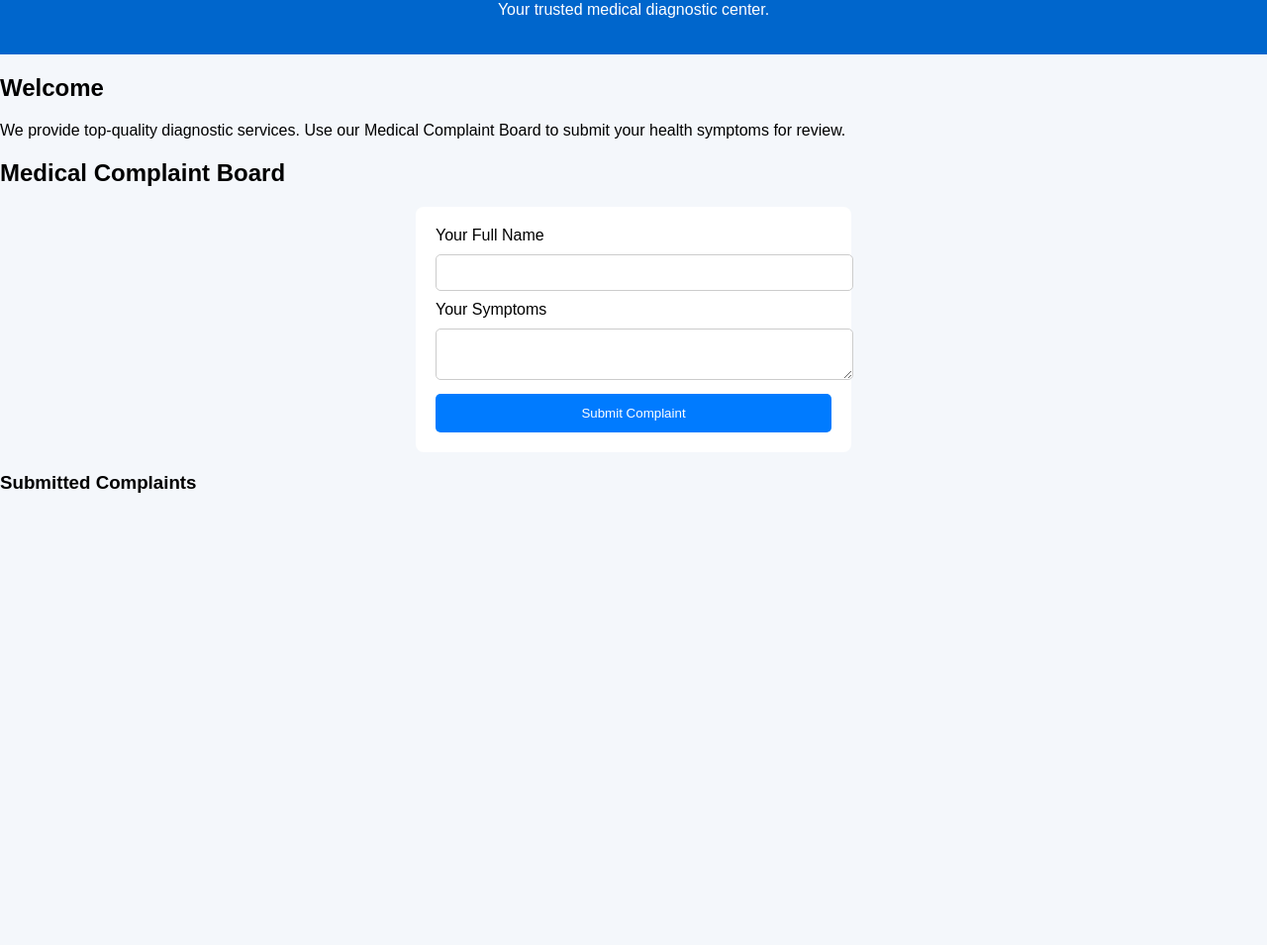
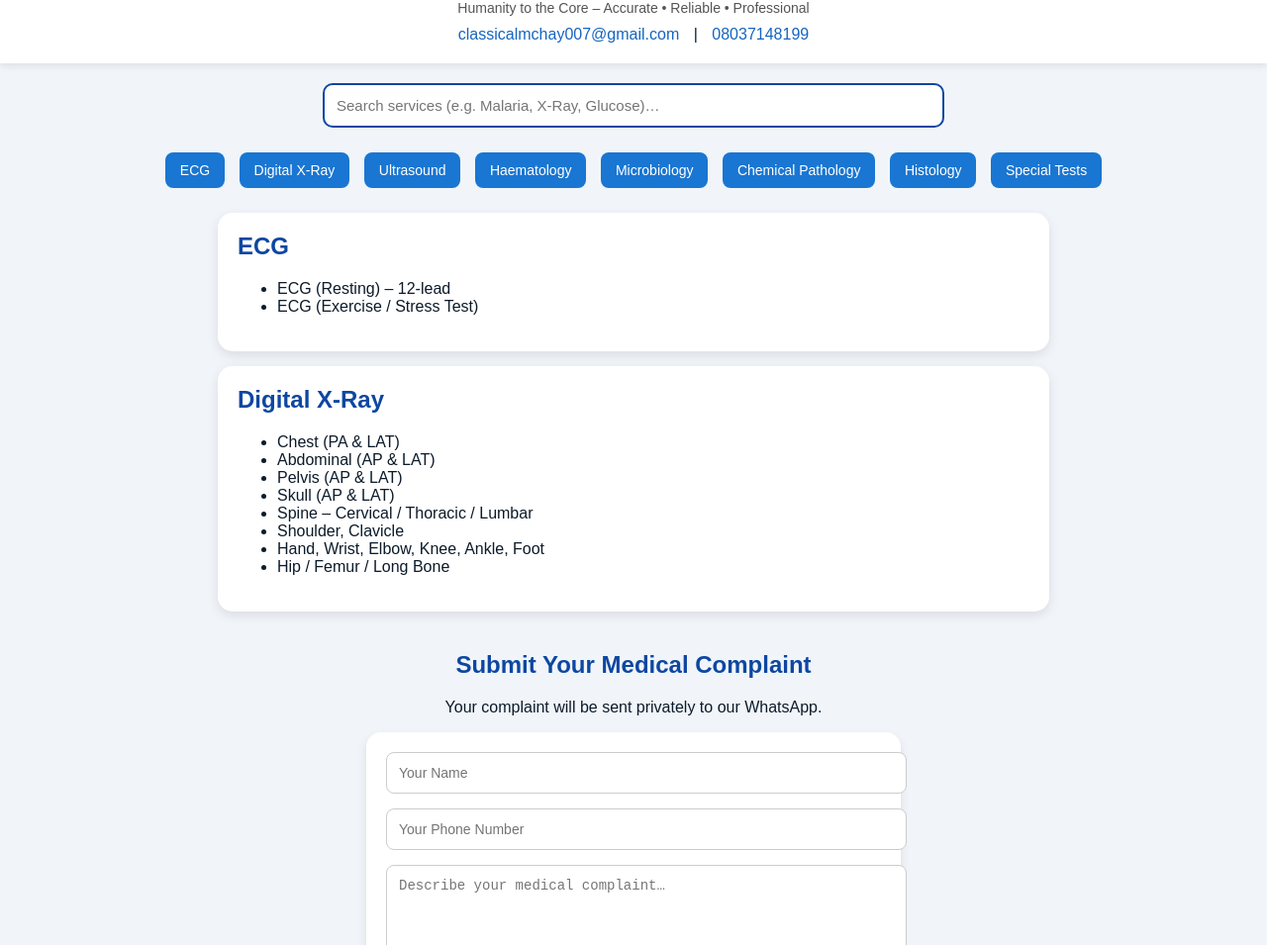
Before and after one commit to silentsoul00/McHay-CLASSIC-DIAGNOSTICS-, a plain HTML site: page index.html in a window 1280 px wide. Shown: the part 99-1054 px from the top of the page at 99% size. Before the commit the page ends 800 px from the top, so only its background shows below. Drawn offline with Linux system fonts and the light colour scheme.

Commit message:
Enhance index.html with styles and layout updates
Added styles and improved layout for diagnostics page.

```diff
--- a/index.html
+++ b/index.html
@@ -4,42 +4,228 @@
 <meta charset="UTF-8">
 <meta name="viewport" content="width=device-width, initial-scale=1.0">
 <title>Mchay CLASSIC DIAGNOSTICS</title>
-    <link rel="stylesheet" href="style.css">
+
+<style>
+    body {
+        font-family: Arial, sans-serif;
+        background: #f1f5f9;
+        margin: 0;
+        padding: 0;
+        color: #0d1b2a;
+    }
+
+    header {
+        text-align: center;
+        padding: 20px;
+        background: white;
+        box-shadow: 0 2px 8px rgba(0,0,0,0.1);
+    }
+
+    header img {
+        width: 150px;
+        height: 150px;
+        object-fit: contain;
+        margin-bottom: 10px;
+    }
+
+    h1 { font-size: 26px; margin: 10px 0; font-weight: bold; }
+    .sub {
+        font-size: 14px;
+        color: #555;
+        margin-bottom: 10px;
+    }
+
+    a {
+        color: #1565c0;
+        text-decoration: none;
+        margin: 0 10px;
+    }
+
+    /* Search Bar */
+    #searchBar {
+        width: 90%;
+        max-width: 600px;
+        display: block;
+        margin: 20px auto;
+        padding: 12px;
+        border: 2px solid #0d47a1;
+        border-radius: 10px;
+        font-size: 15px;
+    }
+
+    /* Category Buttons */
+    .category-container {
+        text-align: center;
+        margin-bottom: 20px;
+    }
+
+    .cat-btn {
+        background: #1976d2;
+        color: white;
+        padding: 10px 15px;
+        margin: 5px;
+        border: none;
+        border-radius: 8px;
+        cursor: pointer;
+        font-size: 14px;
+    }
+
+    .cat-btn:hover {
+        background: #0d47a1;
+    }
+
+    /* Service Cards */
+    .card {
+        width: 90%;
+        max-width: 800px;
+        margin: 15px auto;
+        background: white;
+        padding: 20px;
+        border-radius: 15px;
+        box-shadow: 0 4px 12px rgba(0,0,0,0.1);
+    }
+
+    .card h2 {
+        margin-top: 0;
+        color: #0d47a1;
+    }
+
+    /* Complaint Section */
+    #complaints {
+        margin-top: 40px;
+    }
+
+    form {
+        max-width: 500px;
+        margin: auto;
+        background: white;
+        padding: 20px;
+        border-radius: 15px;
+        box-shadow: 0 4px 10px rgba(0,0,0,0.1);
+    }
+
+    input, textarea {
+        width: 100%;
+        padding: 12px;
+        margin-bottom: 15px;
+        border-radius: 8px;
+        border: 1px solid #ccc;
+        font-size: 14px;
+    }
+
+    button[type="submit"] {
+        width: 100%;
+        padding: 12px;
+        background: #0d47a1;
+        color: white;
+        border: none;
+        border-radius: 8px;
+        font-size: 16px;
+    }
+
+</style>
 </head>
 <body>
 
 <header>
+    <img src="logo.png" alt="Mchay CLASSIC Diagnostics Logo">
     <h1>Mchay CLASSIC DIAGNOSTICS</h1>
-        <p>Your trusted medical diagnostic center.</p>
+    <div class="sub">Humanity to the Core – Accurate • Reliable • Professional</div>
+    <a href="mailto:classicalmchay007@gmail.com">classicalmchay007@gmail.com</a> |
+    <a href="tel:+2348037148199">08037148199</a>
 </header>
 
-    <section class="intro">
-        <h2>Welcome</h2>
-        <p>
-            We provide top-quality diagnostic services.
-            Use our Medical Complaint Board to submit your health symptoms for review.
-        </p>
+<input id="searchBar" type="text" placeholder="Search services (e.g. Malaria, X-Ray, Glucose)…">
+
+<div class="category-container">
+    <button class="cat-btn" onclick="filterCategory('ECG')">ECG</button>
+    <button class="cat-btn" onclick="filterCategory('XRay')">Digital X-Ray</button>
+    <button class="cat-btn" onclick="filterCategory('Ultrasound')">Ultrasound</button>
+    <button class="cat-btn" onclick="filterCategory('Haematology')">Haematology</button>
+    <button class="cat-btn" onclick="filterCategory('Microbiology')">Microbiology</button>
+    <button class="cat-btn" onclick="filterCategory('Chemistry')">Chemical Pathology</button>
+    <button class="cat-btn" onclick="filterCategory('Histology')">Histology</button>
+    <button class="cat-btn" onclick="filterCategory('Special')">Special Tests</button>
+</div>
+
+<!-- SERVICES -->
+<div id="services">
+
+    <div class="card" data-cat="ECG">
+        <h2>ECG</h2>
+        <ul>
+            <li>ECG (Resting) – 12-lead</li>
+            <li>ECG (Exercise / Stress Test)</li>
+        </ul>
+    </div>
+
+    <div class="card" data-cat="XRay">
+        <h2>Digital X-Ray</h2>
+        <ul>
+            <li>Chest (PA & LAT)</li>
+            <li>Abdominal (AP & LAT)</li>
+            <li>Pelvis (AP & LAT)</li>
+            <li>Skull (AP & LAT)</li>
+            <li>Spine – Cervical / Thoracic / Lumbar</li>
+            <li>Shoulder, Clavicle</li>
+            <li>Hand, Wrist, Elbow, Knee, Ankle, Foot</li>
+            <li>Hip / Femur / Long Bone</li>
+        </ul>
+    </div>
+
+</div>
+
+<!-- COMPLAINT SECTION -->
+<section id="complaints">
+    <h2 style="text-align:center; color:#0d47a1;">Submit Your Medical Complaint</h2>
+    <p style="text-align:center;">Your complaint will be sent privately to our WhatsApp.</p>
+
+    <form id="complaintForm">
+        <input type="text" id="compName" placeholder="Your Name" required>
+        <input type="tel" id="compPhone" placeholder="Your Phone Number" required>
+        <textarea id="compText" rows="5" placeholder="Describe your medical complaint…" required></textarea>
+        <button type="submit">Submit Complaint</button>
+    </form>
 </section>
 
-    <section class="complaint-board">
-        <h2>Medical Complaint Board</h2>
+<script>
 
-        <form id="complaintForm">
-            <label>Your Full Name</label>
-            <input type="text" id="name" required>
+// SEARCH FUNCTION
+document.getElementById("searchBar").addEventListener("keyup", function () {
+    let value = this.value.toLowerCase();
+    let cards = document.querySelectorAll(".card");
 
-            <label>Your Symptoms</label>
-            <textarea id="symptoms" required></textarea>
+    cards.forEach(card => {
+        card.style.display = card.innerText.toLowerCase().includes(value) ? "block" : "none";
+    });
+});
 
-            <button type="submit">Submit Complaint</button>
-        </form>
+// CATEGORY FILTER
+function filterCategory(cat) {
+    let cards = document.querySelectorAll(".card");
 
-        <div id="submittedComplaints">
-            <h3>Submitted Complaints</h3>
-            <ul id="complaintList"></ul>
-        </div>
-    </section>
+    cards.forEach(card => {
+        card.style.display = card.getAttribute("data-cat") === cat ? "block" : "none";
+    });
+}
 
-    <script src="script.js"></script>
+// COMPLAINT FORM → WHATSAPP
+document.getElementById("complaintForm").addEventListener("submit", function(e) {
+    e.preventDefault();
+
+    let name = document.getElementById("compName").value;
+    let phone = document.getElementById("compPhone").value;
+    let text = document.getElementById("compText").value;
+
+    let msg =
+        `NEW COMPLAINT:%0A%0A` +
+        `Name: ${name}%0A` +
+        `Phone: ${phone}%0A` +
+        `Complaint: ${text}`;
+
+    window.open(`https://wa.me/2348037148199?text=${msg}`, "_blank");
+});
+</script>
+
 </body>
             </html>
```
Lines whose indentation alone changed are shown as unchanged.
